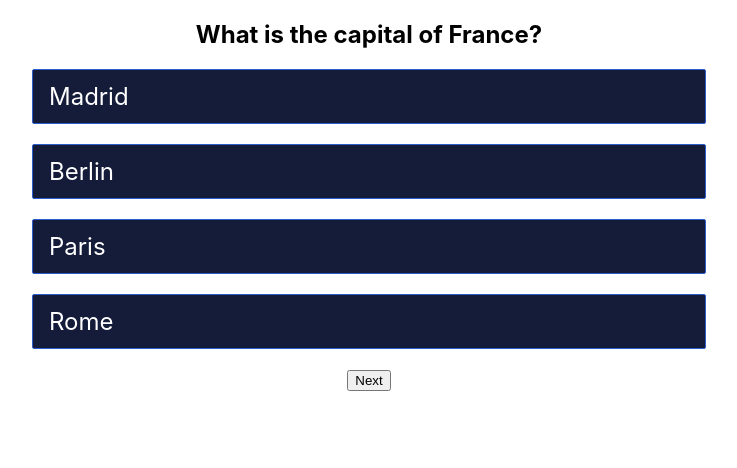
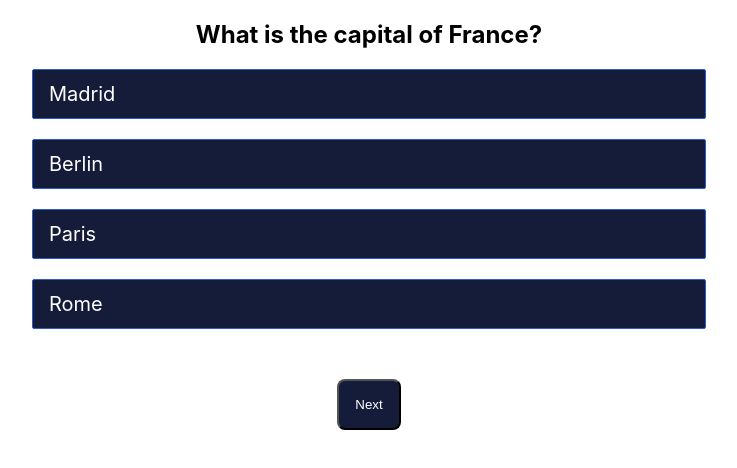
Before and after one commit to ducnguyenhn128/multiple_choice_quiz_app, a React (Create React App) app in the folder quizapp/: page / in a window 1280 px wide. Shown: the top 468 px of the page, without its empty margins (271-1008 px from the left). Built offline with nearby package versions, Linux system fonts and the light colour scheme.

Commit message:
update display right Answer

```diff
--- a/quizapp/src/App.css
+++ b/quizapp/src/App.css
@@ -13,7 +13,11 @@
   color: white;
   list-style-type: none;
   text-align: left;
-  font-size: 24px
+  font-size: 20px
+}
+
+.choice:hover {
+  cursor: pointer;
 }
 
 .choice.active {
@@ -24,7 +28,28 @@
   background-color: rgb(14, 90, 7);
 }
 
+.choice.correct {
+  background-color: rgb(14, 90, 7);
+}
 
+.next_button {
+  background-color: #141c3a;
+  margin: 30px auto;
+  padding: 16px;
+  color: white;
+  border-radius: 8px;
+
+}
+
+.next_button:hover {
+  background-color: #ffffff;
+  border: 2px solid #141c3a;
+  margin: 30px auto;
+  padding: 16px;
+  color: rgb(0, 0, 0);
+  border-radius: 8px;
+
+}
 
 .App-logo {
   height: 40vmin;
--- a/quizapp/src/App.js
+++ b/quizapp/src/App.js
@@ -3,16 +3,16 @@ import './question/question'
 import Question from './question/question';
 import questionBank from './QuestionBank';
 import { useState, useEffect } from 'react';
-const sample = {
-  question: "Result of 3 + 3 is",
-  choices:
-    ['Whether you are an examiner or a research analyst, this blog will prepare you to ask the right MCQs at the right time and engage ',
-      'help you rise above this challenge, we have created a list of different types of multiple-choice questions along with their examples',
-      'you rise above this challenge, we have created a list of different types of multiple-choice questions along with their examples. Wheth',
-      'A well-framed multiple-choice question offers two or more answer options to'
-    ],
-  answer: 'A well-framed multiple-choice question offers two or more answer options to'
-}
+// const sample = {
+//   question: "Result of 3 + 3 is",
+//   choices:
+//     ['Whether you are an examiner or a research analyst, this blog will prepare you to ask the right MCQs at the right time and engage ',
+//       'help you rise above this challenge, we have created a list of different types of multiple-choice questions along with their examples',
+//       'you rise above this challenge, we have created a list of different types of multiple-choice questions along with their examples. Wheth',
+//       'A well-framed multiple-choice question offers two or more answer options to'
+//     ],
+//   answer: 'A well-framed multiple-choice question offers two or more answer options to'
+// }
 
 function App() {
   const [questionNumber, setQuestionNumber ] = useState(0)
@@ -42,7 +42,7 @@ function App() {
           setActiveIndex = {setActiveIndex}
         />
 
-        <button onClick = {nextQuestion}>Next</button>
+        <button onClick = {nextQuestion} className='next_button'>Next</button>
     </div>
   );
 }
--- a/quizapp/src/question/question.jsx
+++ b/quizapp/src/question/question.jsx
@@ -5,13 +5,19 @@ const Question = ({problem, user_submmit, answerStatus, activeIndex, setUser_sub
     // props must be an object
     const {question, choices, answer} = problem
 
-    // const [user_submmit, setUser_submit ] = useState(false)
-    // const [answerStatus, setAnswerStatus] = useState(null)
-    // const [activeIndex, setActiveIndex] = useState(null);
+    // console.log(question)
+    // console.log(choices)
+    // console.log(`Correct answer: ${answer}`)
 
-        // console.log(question)
-        // console.log(choices)
-        // console.log(`Correct answer: ${answer}`)
+    let correctIndex ;
+    for (let i = 0 ; i < 4; i++ ) {
+        if (choices[i] == answer) {
+            correctIndex = i
+        }
+    };
+
+    // console.log(`Right answer is ${correctIndex}`)
+
 
     const handleClick = (index) => {
         // console.log(`User answer: ${user_answer}`)
@@ -23,6 +29,10 @@ const Question = ({problem, user_submmit, answerStatus, activeIndex, setUser_sub
             } else {
                 console.log('Wrong Answer')
                 setAnswerStatus(false)
+
+                // correct index
+
+
             }
             setUser_submit(true)
             // setActiveIndex(index === activeIndex ? null : index);
@@ -41,8 +51,8 @@ const Question = ({problem, user_submmit, answerStatus, activeIndex, setUser_sub
 
             {choices.map((el, index) => (
                 <li key={index}
-                    className= {`choice ${index === activeIndex ? 'active' : '' }  ${answerStatus === true ? 'rightAnswer' : '' } `}
-                    // className contain 3 element: choice, active (or not), rightAnswer (or not)
+                    className= {`choice ${index === activeIndex ? 'active' : '' } ${answerStatus === true ? 'rightAnswer' : '' } ${(index === correctIndex && answerStatus === false) ? 'correct' : ''}`}
+                    // className contain 4 element: choice, active (or not), rightAnswer (2 elements)
                     // choice: default css for 4 choices
                     // active: CSS for user select wrong answer, the box will change to red background
                     // right answer : CSS for user select right answer, the box will change to green background
```
